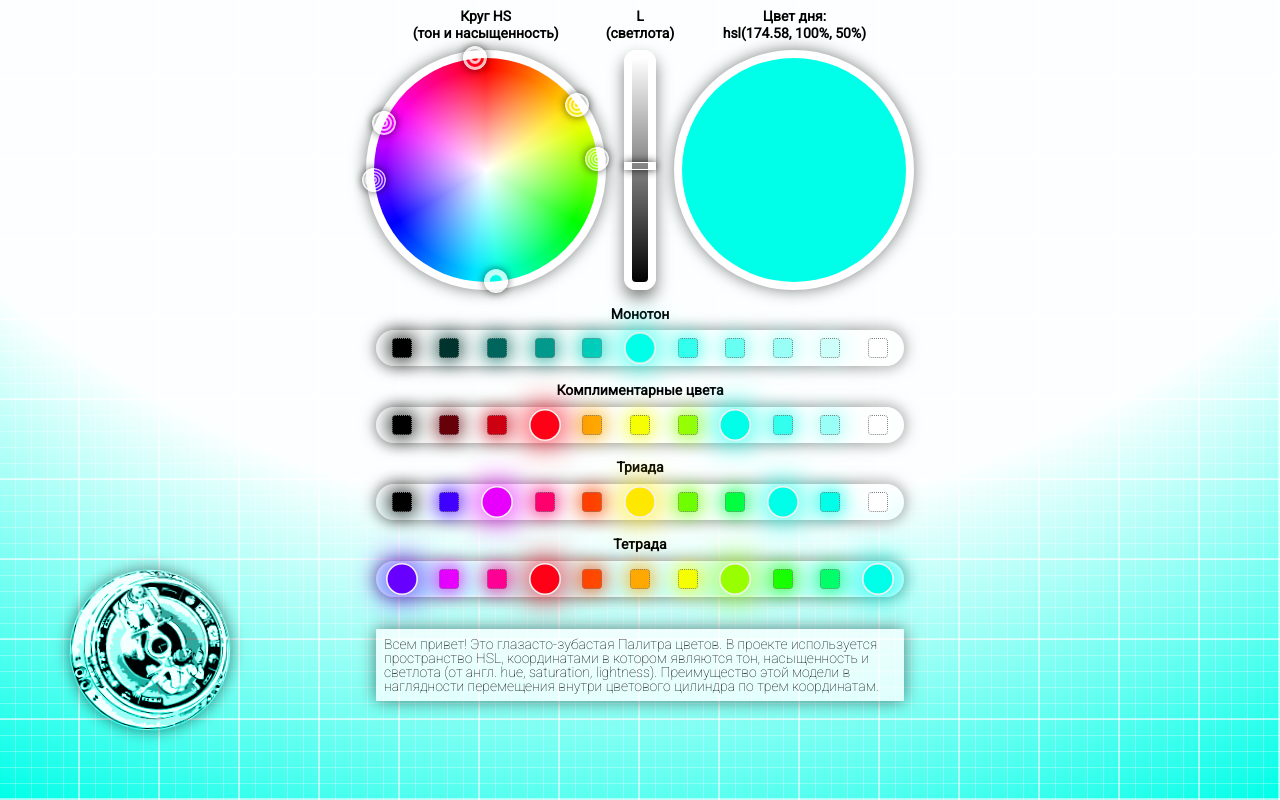
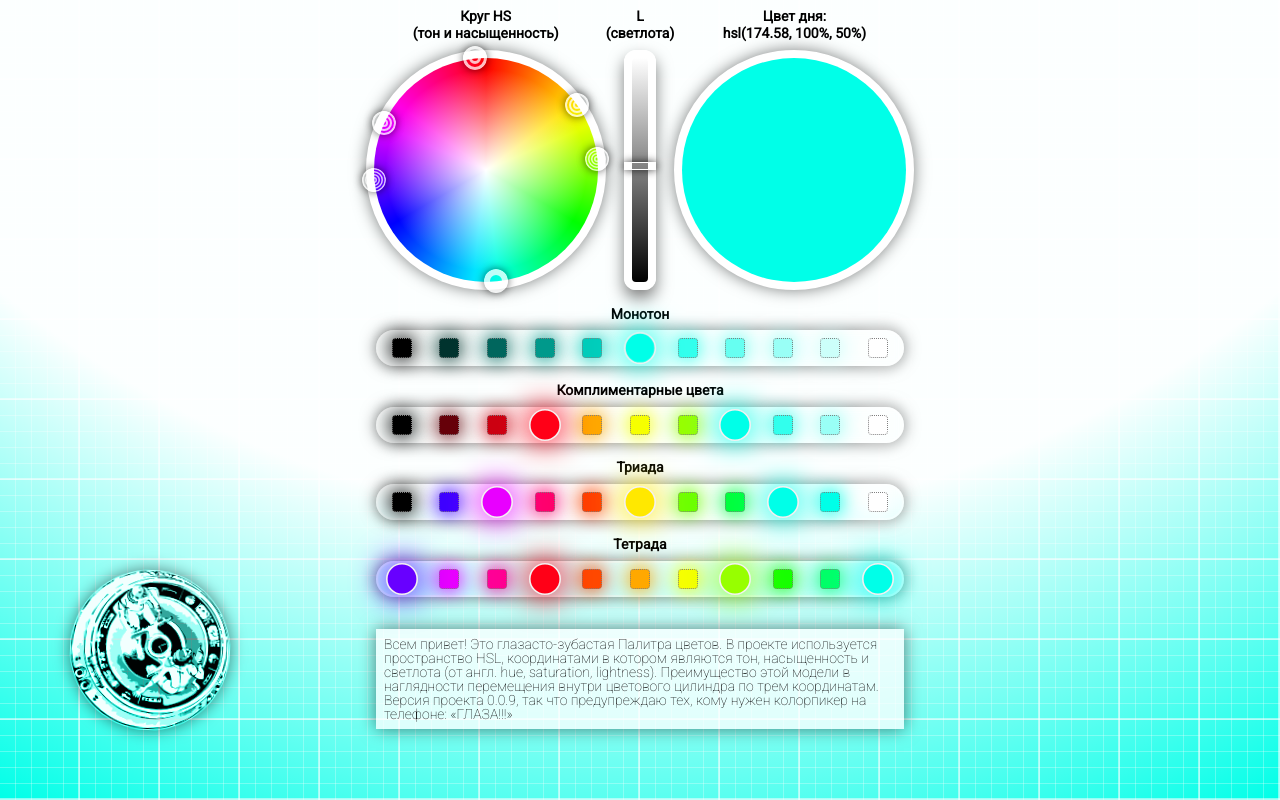
Before and after one commit to Valinetsky/colorpicker, a plain HTML site: page index.html in a window 1280 px wide. Drawn offline with Linux system fonts and the light colour scheme.

Commit message:
Update index.html

```diff
--- a/index.html
+++ b/index.html
@@ -146,8 +146,8 @@
 		</div>
 <!-- -------------TEXT BOX------------------ -->
 		<div class="text">
-			Всем привет! Это глазасто-зубастая Палитра цветов.
-В проекте используется пространство HSL, координатами в котором являются тон, насыщенность и светлота (от англ. hue, saturation, lightness). Преимущество этой модели в наглядности перемещения внутри цветового цилиндра по трем координатам.
+Всем привет! Это глазасто-зубастая Палитра цветов.
+В проекте используется пространство HSL, координатами в котором являются тон, насыщенность и светлота (от англ. hue, saturation, lightness). Преимущество этой модели в наглядности перемещения внутри цветового цилиндра по трем координатам. Версия проекта 0.0.9, так что предупреждаю тех, кому нужен колорпикер на телефоне: «ГЛАЗА!!!»
 
 		</div>
 	</div>
```
